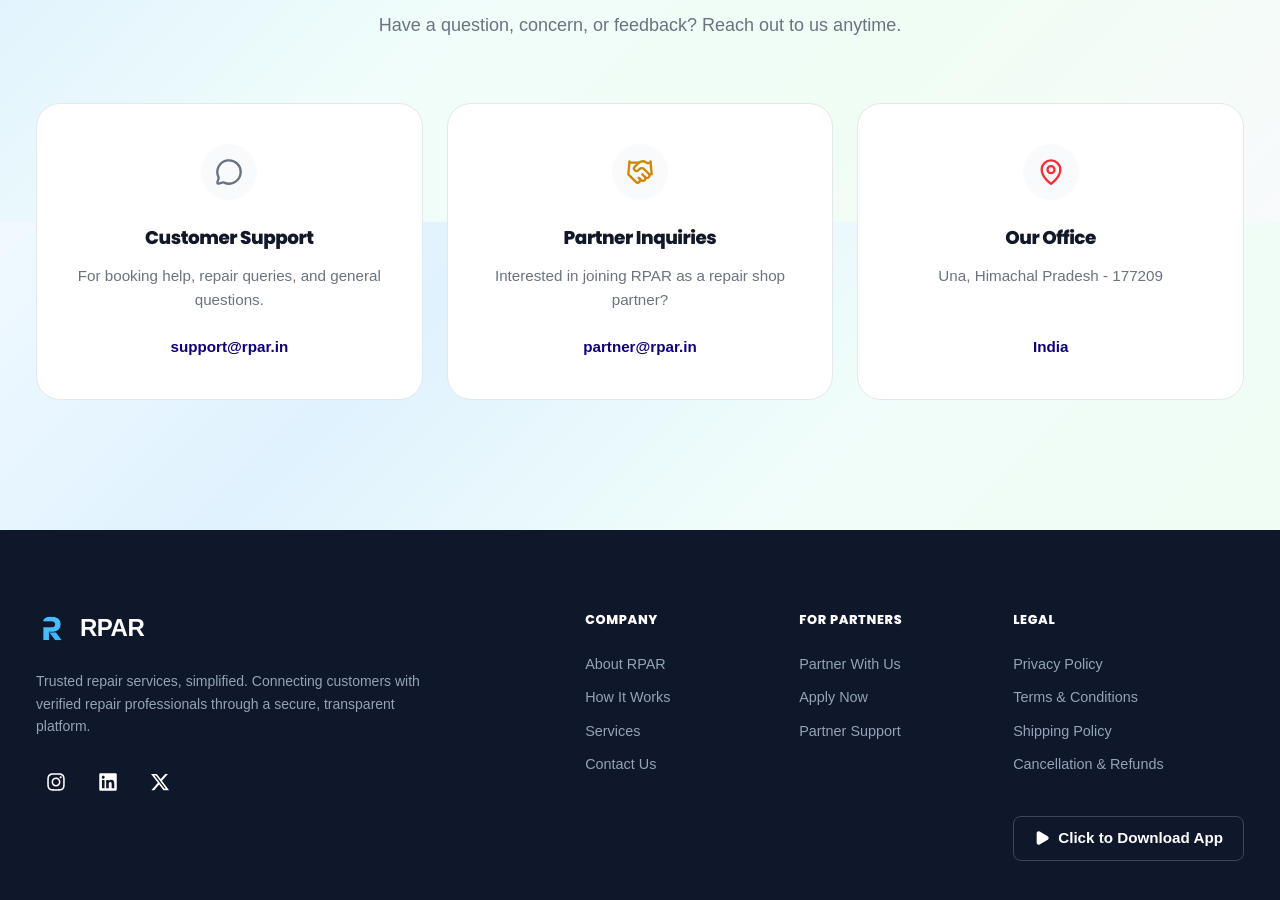
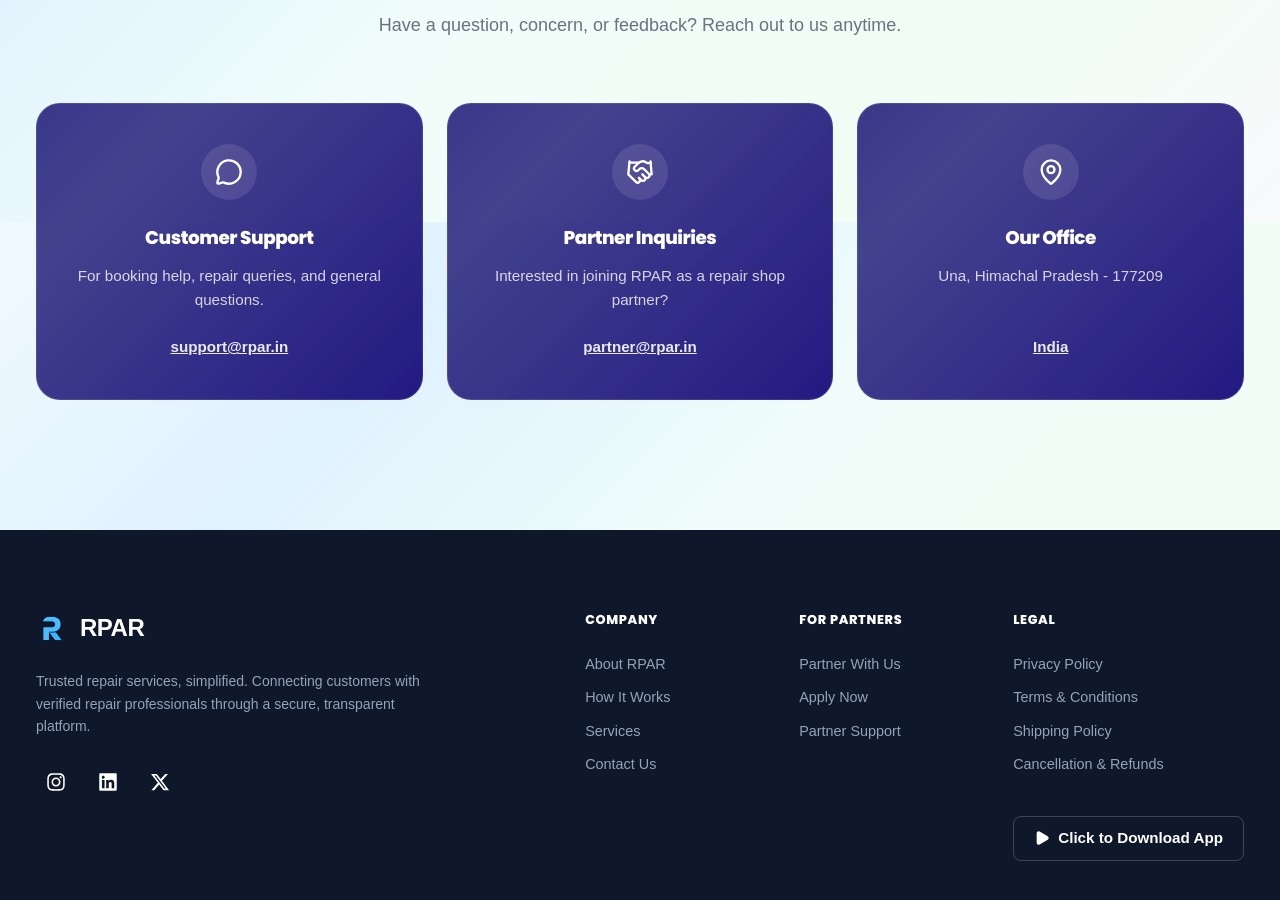
Before and after one commit to Saneajayy/rparwebb, a React (Vite) app: page / in a window 1280 px wide. Shown: the part 3778-4678 px from the top of the page. Built offline with nearby package versions, Linux system fonts and the light colour scheme; a web font is replaced by a local one.

Commit message:
UI: apply dark-purple gradient to Contact cards with white text/icons

```diff
--- a/src/index.css
+++ b/src/index.css
@@ -1259,28 +1259,34 @@ main {
 }
 
 .contact-card {
-  background-color: #ffffff;
-  border: 1px solid var(--color-border);
+  background: linear-gradient(-45deg,
+      rgba(14, 1, 120, 0.95) 0%,
+      rgba(49, 46, 129, 0.9) 50%,
+      rgba(14, 1, 120, 0.95) 100%);
+  background-size: 200% 200%;
+  animation: navGradient 15s ease infinite;
+  border: 1px solid rgba(255, 255, 255, 0.1);
   border-radius: var(--border-radius-lg);
   padding: 40px 32px;
   text-align: center;
-  transition: var(--transition);
+  transition: all 0.3s ease;
   display: flex;
   flex-direction: column;
   align-items: center;
+  color: #ffffff;
 }
 
 .contact-card:hover {
   transform: translateY(-4px);
-  box-shadow: 0 20px 40px -10px rgba(0, 0, 0, 0.05);
-  border-color: #cbd5e1;
+  box-shadow: 0 20px 40px -10px rgba(14, 1, 120, 0.5);
+  border-color: rgba(255, 255, 255, 0.3);
 }
 
 .contact-icon-wrapper {
   margin-bottom: 24px;
   width: 56px;
   height: 56px;
-  background-color: #f8fafc;
+  background-color: rgba(255, 255, 255, 0.1);
   border-radius: 50%;
   display: flex;
   align-items: center;
@@ -1291,21 +1297,22 @@ main {
   font-size: 1.15rem;
   font-weight: 700;
   margin-bottom: 12px;
-  color: var(--color-text);
+  color: #ffffff;
 }
 
 .contact-desc {
   font-size: 0.95rem;
-  color: var(--color-text-muted);
+  color: rgba(255, 255, 255, 0.8);
   line-height: 1.6;
   margin-bottom: 24px;
   flex-grow: 1;
 }
 
 .contact-link {
-  color: var(--color-primary);
+  color: rgba(255, 255, 255, 0.9);
   font-weight: 600;
   font-size: 0.95rem;
+  text-decoration: underline;
 }
 
 .contact-link:hover {
--- a/src/pages/Contact.jsx
+++ b/src/pages/Contact.jsx
@@ -3,21 +3,21 @@ import * as Icons from 'lucide-react';
 const Contact = () => {
   const supportCards = [
     {
-      icon: <Icons.MessageCircle size={28} className="text-gray-500" />,
+      icon: <Icons.MessageCircle size={28} className="text-white" />,
       title: 'Customer Support',
       desc: 'For booking help, repair queries, and general questions.',
       linkText: 'support@rpar.in',
       linkUrl: 'mailto:support@rpar.in'
     },
     {
-      icon: <Icons.Handshake size={28} className="text-yellow-600" />,
+      icon: <Icons.Handshake size={28} className="text-white" />,
       title: 'Partner Inquiries',
       desc: 'Interested in joining RPAR as a repair shop partner?',
       linkText: 'partner@rpar.in',
       linkUrl: 'mailto:partner@rpar.in'
     },
     {
-      icon: <Icons.MapPin size={28} className="text-red-500" />,
+      icon: <Icons.MapPin size={28} className="text-white" />,
       title: 'Our Office',
       desc: 'Una, Himachal Pradesh - 177209',
       linkText: 'India',
```
